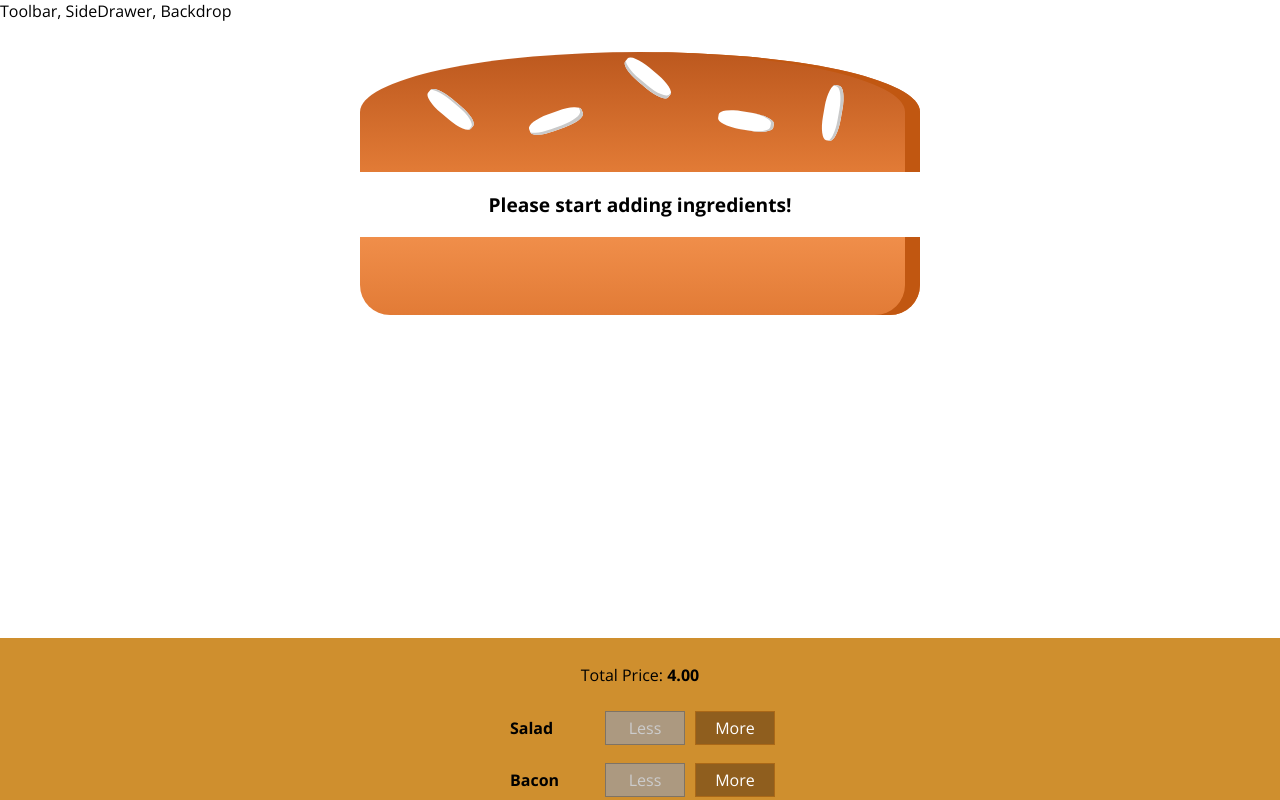
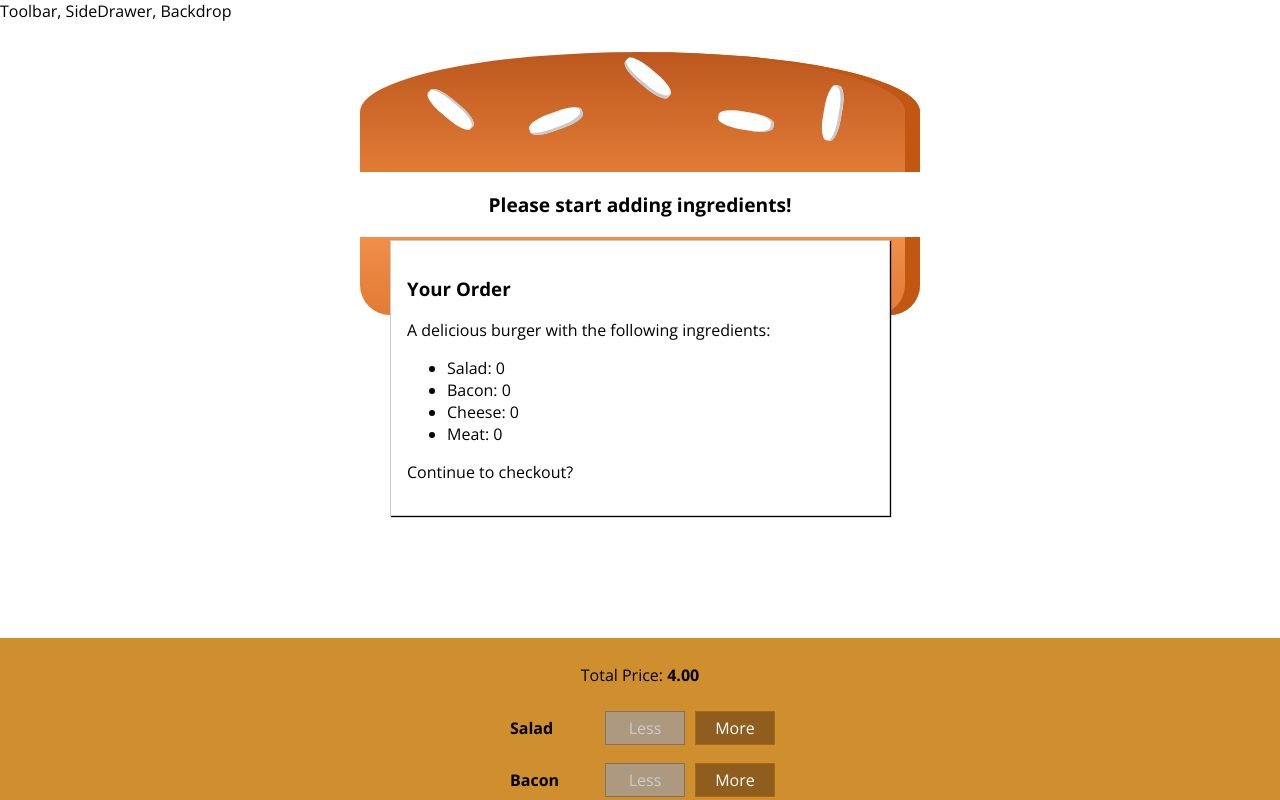
Before and after one commit to takunnithan/burger-builder, a React app: page / in a window 1280 px wide. Shown: the top 800 px of the page. Built offline with nearby package versions, Linux system fonts and the light colour scheme.

Commit message:
Added OrderSummary and Modal

```diff
--- /dev/null
+++ b/src/components/Burger/OrderSummary/OrderSummary.js
@@ -0,0 +1,25 @@
+import React from 'react';
+
+import Aux from '../../../hoc/Aux';
+
+const orderSummary = (props) => {
+    const ingredientSummary = Object.keys(props.ingredients)
+    .map(igKey => {
+        return (
+        <li key={igKey} >
+            <span style={{textTransform: 'capitalize'}}>{igKey}</span>: {props.ingredients[igKey]}
+        </li>);
+    });
+    return (
+        <Aux>
+            <h3>Your Order</h3>
+            <p>A delicious burger with the following ingredients:</p>
+            <ul>
+                {ingredientSummary}
+            </ul>
+            <p>Continue to checkout?</p>
+        </Aux>
+    )
+}
+
+export default orderSummary;
--- /dev/null
+++ b/src/components/UI/Modal/Modal.css
@@ -0,0 +1,20 @@
+.Modal {
+    position: fixed;
+    z-index: 500;
+    background-color: white;
+    width: 70%;
+    border: 1px solid #ccc;
+    box-shadow: 1px 1px 1px black;
+    padding: 16px;
+    left: 15%;
+    top: 30%;
+    box-sizing: border-box;
+    transition: all 0.3s ease-out;
+}
+
+@media (min-width: 600px) {
+    .Modal {
+        width: 500px;
+        left: calc(50% - 250px);
+    }
+}
--- /dev/null
+++ b/src/components/UI/Modal/Modal.js
@@ -0,0 +1,11 @@
+import React from 'react';
+
+import classes from './Modal.css';
+
+const modal = (props) => (
+    <div className={classes.Modal} >
+        {props.children}
+    </div>
+);
+
+export default modal;
--- a/src/containers/BurgerBuilder/BurgerBuilder.js
+++ b/src/containers/BurgerBuilder/BurgerBuilder.js
@@ -3,7 +3,8 @@
 import Aux from '../../hoc/Aux';
 import Burger from '../../components/Burger/Burger';
 import BuildControls from '../../components/Burger/BuildControls/BuildControls';
-
+import Modal from '../../components/UI/Modal/Modal';
+import OrderSummary from '../../components/Burger/OrderSummary/OrderSummary';
 
 const INGREDIENT_PRICES = {
     salad: 0.5,
@@ -71,6 +72,9 @@
         }
         return (
             <Aux>
+                <Modal>
+                    <OrderSummary ingredients={this.state.ingredients} />
+                </Modal>
                 <Burger ingredients={this.state.ingredients} />
                 <BuildControls
                     ingredientAdded={this.addIngredientHandler}
```
Also changed, not shown: src/components/UI/Backdrop/Backdrop.js (added).
